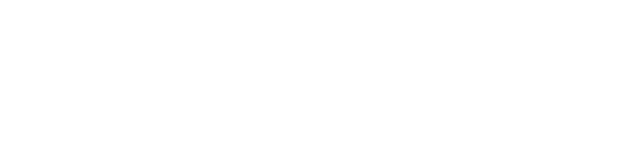
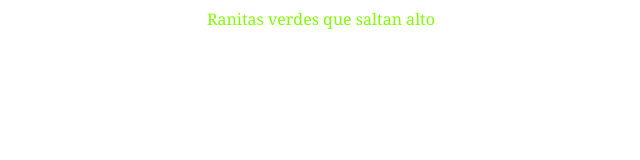
Before and after one commit to sallylemus/Curso-Prework-, a plain HTML site: page index.html in a window 1280 px wide. Shown: the whole page, without its empty margins (319-959 px from the left). Drawn offline with Linux system fonts and the light colour scheme.

Commit message:
Se agrego una nueva seccion con texto, se le coloco tipografia (time new roman) y color (verde manzana)

```diff
--- a/index.html
+++ b/index.html
@@ -9,6 +9,9 @@
 </head>
 
 <body>
+    <div style="font-family: Cambria, Cochin, Georgia, Times, 'Times New Roman', serif; color:chartreuse;">
+        <center>Ranitas verdes que saltan alto</center>
+    </div>
     <script>
         alert("Ranitas Verdes!")
     </script>
```
